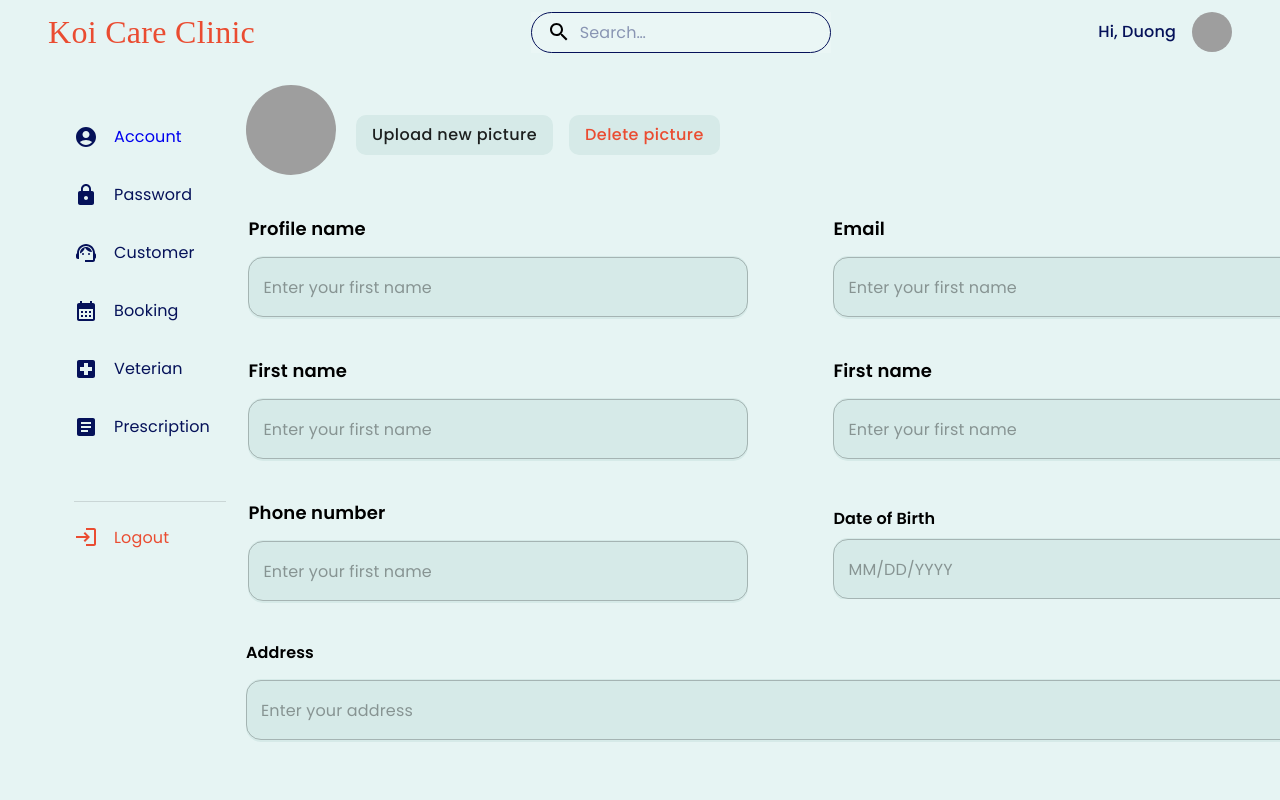
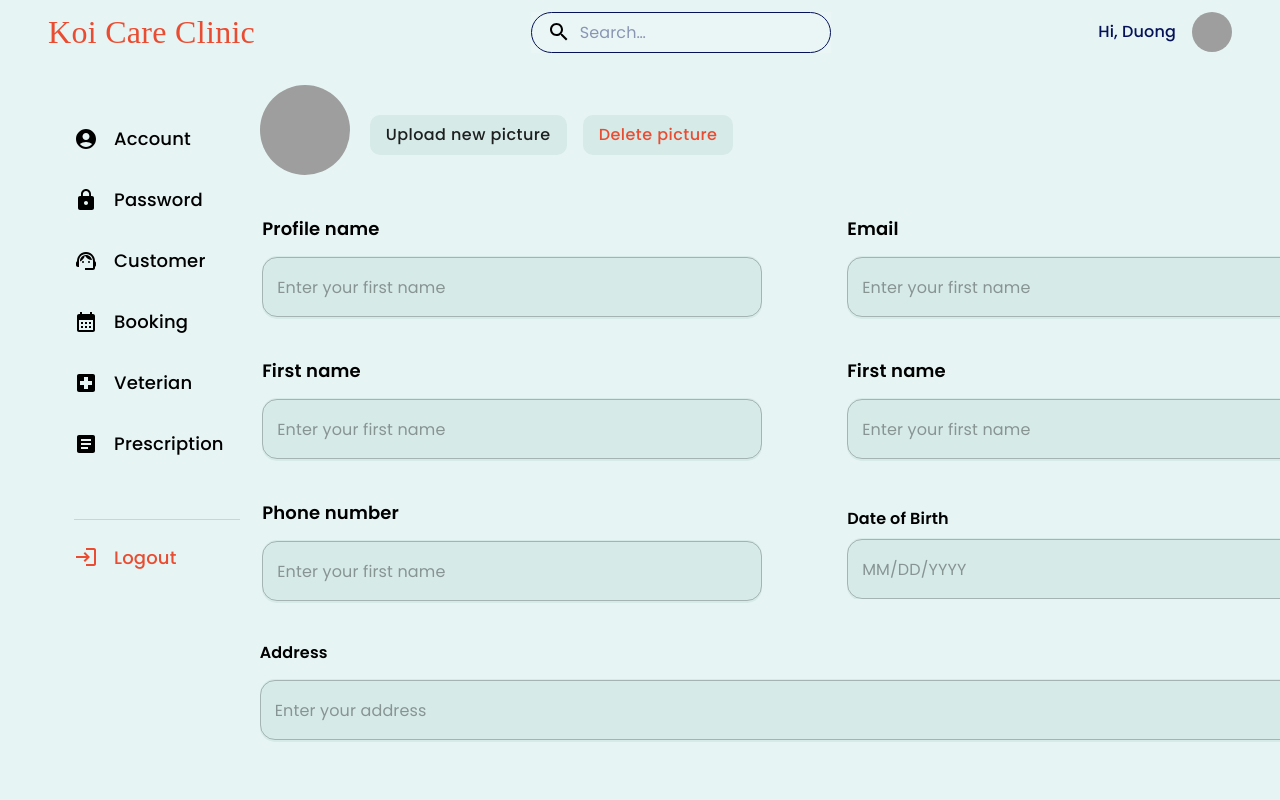
Before and after one commit to ThinhND3004/SWP391_Fall24_KoiVeterinaryServiceCenter_FE, a React (Vite) app: page /admin in a window 1280 px wide. Shown: the top 800 px of the page. Built offline with nearby package versions, Linux system fonts and the light colour scheme; grey boxes are pictures that could not be loaded.

Commit message:
change navbar fontsize

```diff
--- a/src/pages/AdminPage/AdminPageDetails/Navbar.jsx
+++ b/src/pages/AdminPage/AdminPageDetails/Navbar.jsx
@@ -24,45 +24,99 @@ function Navbar() {
         }}
       >
         <List>
-          <Box sx={{ display: 'flex', alignItems: 'center', color: BLUE_COLOR }}>
+          <Box sx={{ display: 'flex', alignItems: 'center', color: '#000' }}>
             <AccountCircleIcon />
             <ListItem button component={Link} to="#" >
-              <ListItemText primary="Account" />
+              <ListItemText
+                primary="Account"
+                primaryTypographyProps={{
+                  sx: {
+                    fontSize: '18px',
+                    color: '#000',
+                    fontWeight: 500
+                  }
+                }}
+              />
             </ListItem>
           </Box>
 
-          <Box sx={{ display: 'flex', alignItems: 'center', color: BLUE_COLOR, paddingTop: '10px' }}>
+          <Box sx={{ display: 'flex', alignItems: 'center', color: '#000', paddingTop: '10px' }}>
             <LockIcon />
-            <ListItem button component={Link} to="#" sx={{ color: BLUE_COLOR }}>
-              <ListItemText primary="Password" />
+            <ListItem button component={Link} to="#" sx={{ color: '#000' }}>
+              <ListItemText
+                primary="Password"
+                primaryTypographyProps={{
+                  sx: {
+                    fontSize: '18px',
+                    color: '#000',
+                    fontWeight: 500
+                  }
+                }}
+              />
             </ListItem>
           </Box>
 
-          <Box sx={{ display: 'flex', alignItems: 'center', color: BLUE_COLOR, paddingTop: '10px' }}>
+          <Box sx={{ display: 'flex', alignItems: 'center', color: '#000', paddingTop: '10px' }}>
             <SupportAgentIcon />
-            <ListItem button component={Link} to="#" sx={{ color: BLUE_COLOR }}>
-              <ListItemText primary="Customer" />
+            <ListItem button component={Link} to="#" sx={{ color: '#000' }}>
+              <ListItemText
+                primary="Customer"
+                primaryTypographyProps={{
+                  sx: {
+                    fontSize: '18px',
+                    color: '#000',
+                    fontWeight: 500
+                  }
+                }}
+              />
             </ListItem>
           </Box>
 
-          <Box sx={{ display: 'flex', alignItems: 'center', color: BLUE_COLOR, paddingTop: '10px' }}>
+          <Box sx={{ display: 'flex', alignItems: 'center', color: '#000', paddingTop: '10px' }}>
             <CalendarMonthIcon />
-            <ListItem button component={Link} to="#" sx={{ color: BLUE_COLOR }}>
-              <ListItemText primary="Booking" />
+            <ListItem button component={Link} to="#" sx={{ color: '#000' }}>
+              <ListItemText
+                primary="Booking"
+                primaryTypographyProps={{
+                  sx: {
+                    fontSize: '18px',
+                    color: '#000',
+                    fontWeight: 500
+                  }
+                }}
+              />
             </ListItem>
           </Box>
 
-          <Box sx={{ display: 'flex', alignItems: 'center', color: BLUE_COLOR, paddingTop: '10px' }}>
+          <Box sx={{ display: 'flex', alignItems: 'center', color: '#000', paddingTop: '10px' }}>
             <LocalHospitalIcon />
-            <ListItem button component={Link} to="#" sx={{ color: BLUE_COLOR }}>
-              <ListItemText primary="Veterian" />
+            <ListItem button component={Link} to="#" sx={{ color: '#000' }}>
+              <ListItemText
+                primary="Veterian"
+                primaryTypographyProps={{
+                  sx: {
+                    fontSize: '18px',
+                    color: '#000',
+                    fontWeight: 500
+                  }
+                }}
+              />
             </ListItem>
           </Box>
 
-          <Box sx={{ display: 'flex', alignItems: 'center', color: BLUE_COLOR, paddingTop: '10px' }}>
+          <Box sx={{ display: 'flex', alignItems: 'center', color: '#000', paddingTop: '10px' }}>
             <ArticleIcon />
-            <ListItem button component={Link} to="#" sx={{ color: BLUE_COLOR }}>
-              <ListItemText primary="Prescription" />
+            <ListItem button component={Link} to="#" sx={{ color: '#000' }}>
+              <ListItemText
+                primary="Prescription"
+                primaryTypographyProps={{
+                  sx: {
+                    fontSize: '18px',
+                    color: '#000',
+                    fontWeight: 500
+                  }
+                }}
+              />
             </ListItem>
           </Box>
 
@@ -70,7 +124,16 @@ function Navbar() {
           <Box sx={{ display: 'flex', alignItems: 'center', color: ORANGE_COLOR, paddingTop: '10px' }}>
             <LoginIcon />
             <ListItem button component={Link} to="#" sx={{ color: ORANGE_COLOR, paddingTop: '10px' }}>
-              <ListItemText primary="Logout" />
+              <ListItemText
+                primary="Logout"
+                primaryTypographyProps={{
+                  sx: {
+                    fontSize: '18px',
+                    color: ORANGE_COLOR,
+                    fontWeight: 500
+                  }
+                }}
+              />
             </ListItem>
           </Box>
         </List>
```
